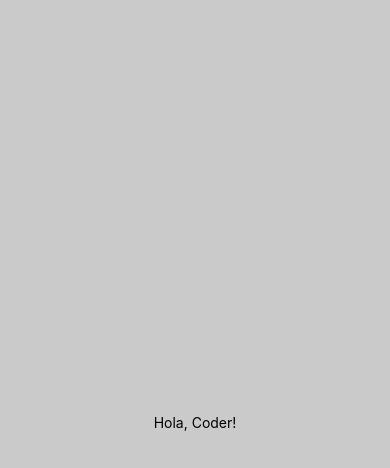
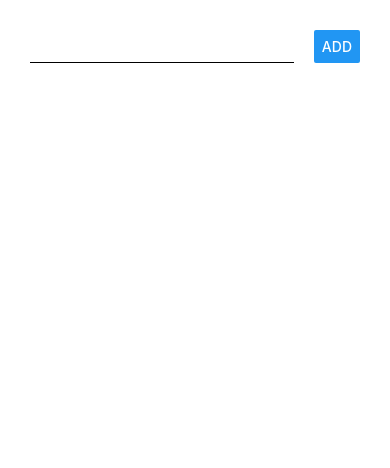
Before and after one commit to matiascorteze/infinite_lagrange_builder, a React Native app: screen / in a window 390 px wide. Shown: the top 468 px of the page. Built offline with nearby package versions, Linux system fonts and the light colour scheme.

Commit message:
Added state, functions, and modals

```diff
--- a/App.js
+++ b/App.js
@@ -1,10 +1,82 @@
+import { useState } from 'react';
 import { StatusBar } from 'expo-status-bar';
-import { StyleSheet, Text, View } from 'react-native';
+import { StyleSheet, Text, TextInput, Button, View, FlatList, Modal } from 'react-native';
 
 export default function App() {
+  const [textInput, setTextInput] = useState('')
+  const [itemList, setItemList] = useState([])
+
+  const [itemSelected, setItemSelected] = useState({})
+  const [modalVisible, setModalVisible] = useState(false)
+
+  const handleChangeText = (text) => {
+    setTextInput(text)
+  }
+
+  const handleOnPress = () => {
+    setTextInput('')
+    setItemList([
+      ...itemList,
+      {
+        value: textInput,
+        id: Math.random().toString(),
+      },
+    ])
+  }
+
+  const handleOnDelete = (item) => () => {
+    setModalVisible(true)
+    setItemSelected(item)
+  }
+
+  const handleConfirmDelete = () => {
+    const { id } = itemSelected
+    setItemList(itemList.filter(item => item.id !== id))
+    setModalVisible(false)
+    setItemSelected({})
+  }
+
   return (
     <View style={styles.container}>
-      <Text>Hola, Coder!</Text>
+      <View style={styles.inputContainer}>
+        <TextInput
+          style={styles.input}
+          value={textInput}
+          onChangeText={handleChangeText}
+        />
+        <Button
+          onPress={handleOnPress}
+          title="Add"
+        />
+      </View>
+
+      <FlatList
+        data={itemList}
+        renderItem={({ item }) => (
+            <View style={styles.item}>
+              <Text>{item.value}</Text>
+              <Button onPress={handleOnDelete(item)} title="X" />
+            </View>
+          )
+        }
+        keyExtractor={item => item.id}
+      />
+
+      <Modal animationType='slide' visible={modalVisible}>
+        <View>
+          <View>
+            <Text>¿Está seguro que desea eliminar?</Text>
+            <Text>{itemSelected.value}</Text>
+          </View>
+          <View>
+            <Button
+              onPress={handleConfirmDelete}
+              title="CONFIRMAR"
+            />
+          </View>
+        </View>
+      </Modal>
+
       <StatusBar style="auto" />
     </View>
   );
@@ -12,9 +84,24 @@ export default function App() {
 
 const styles = StyleSheet.create({
   container: {
+    padding: 30,
+  },
+  inputContainer: {
+    flexDirection: 'row',
+  },
+  input: {
+    borderBottomColor: 'black',
+    borderBottomWidth: 1,
     flex: 1,
-    backgroundColor: '#cacaca',
+    marginRight: 20,
+  },
+  item: {
+    padding: 20,
+    marginVertical: 20,
+    borderColor: 'black',
+    borderWidth: 1,
+    flexDirection: 'row',
     alignItems: 'center',
-    justifyContent: 'center',
-  },
+    justifyContent: 'space-between',
+  }
 });
```
